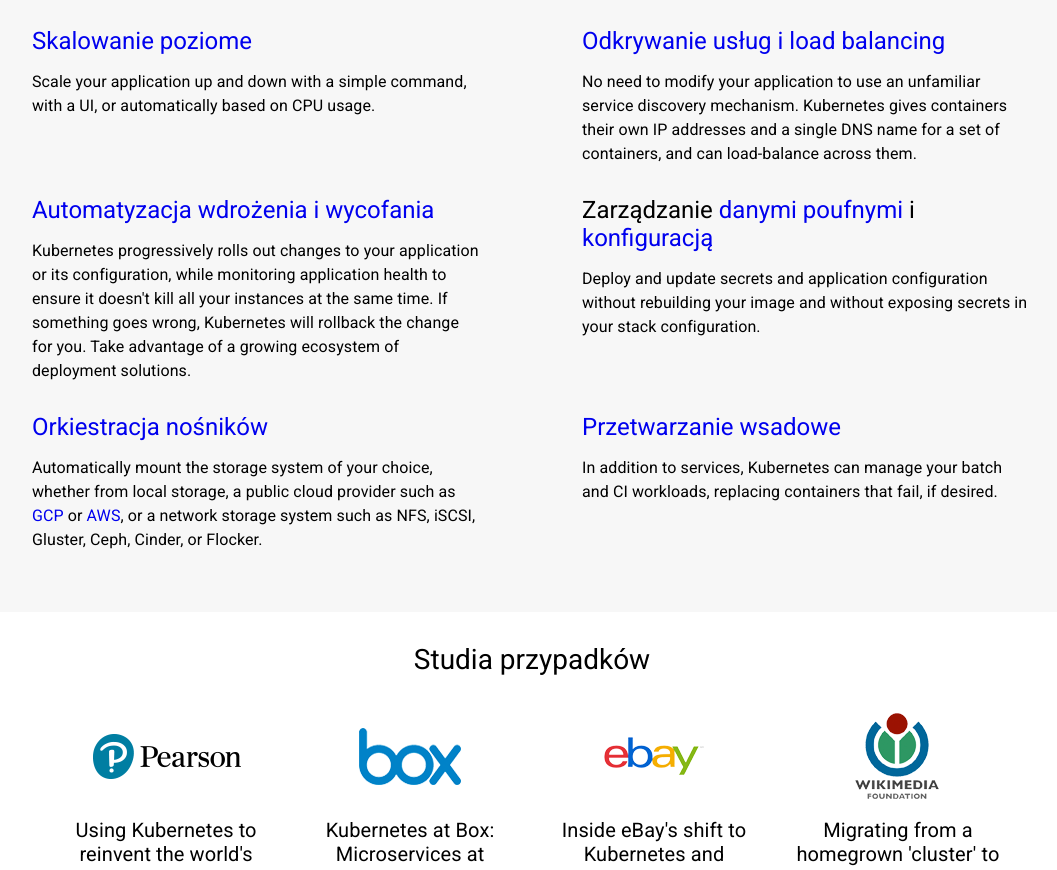
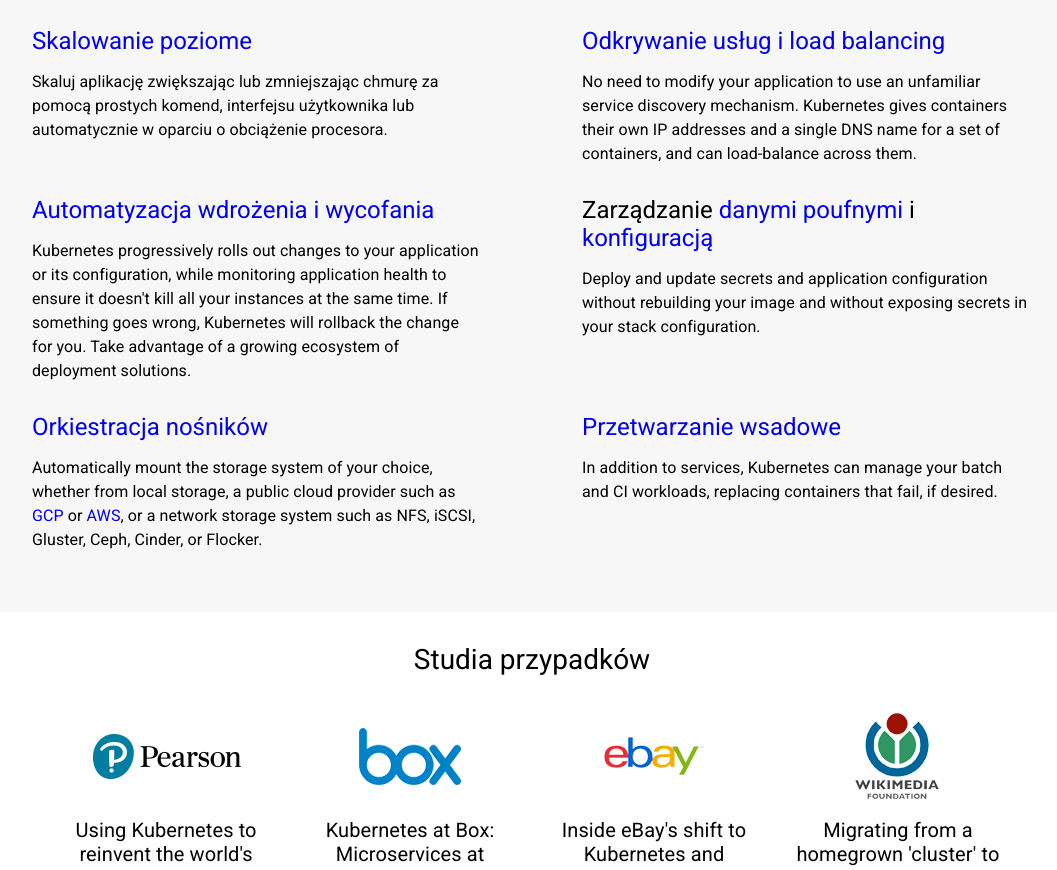
Before and after one commit to mkordulewski/kubernetes.pl, a plain HTML site: page index.html in a window 1280 px wide. Shown: the part 2293-3163 px from the top of the page, without its empty margins (108-1165 px from the left). Drawn offline with Linux system fonts and the light colour scheme.

Commit message:
'Horizontal scaling' section

```diff
--- a/index.html
+++ b/index.html
@@ -168,7 +168,7 @@
         <div class="feature-box">
             <div>
                 <h4><a href="https://kubernetes.io/docs/tasks/run-application/horizontal-pod-autoscale/">Skalowanie poziome</a></h4>
-                <p>Scale your application up and down with a simple command, with a UI, or automatically based on CPU usage.</p>
+                <p>Skaluj aplikację zwiększając lub zmniejszając chmurę za pomocą prostych komend, interfejsu użytkownika lub automatycznie w oparciu o obciążenie procesora.</p>
             </div>
             <div>
                 <h4><a href="https://kubernetes.io/docs/concepts/services-networking/service/">Odkrywanie usług i load balancing</a></h4>
```
